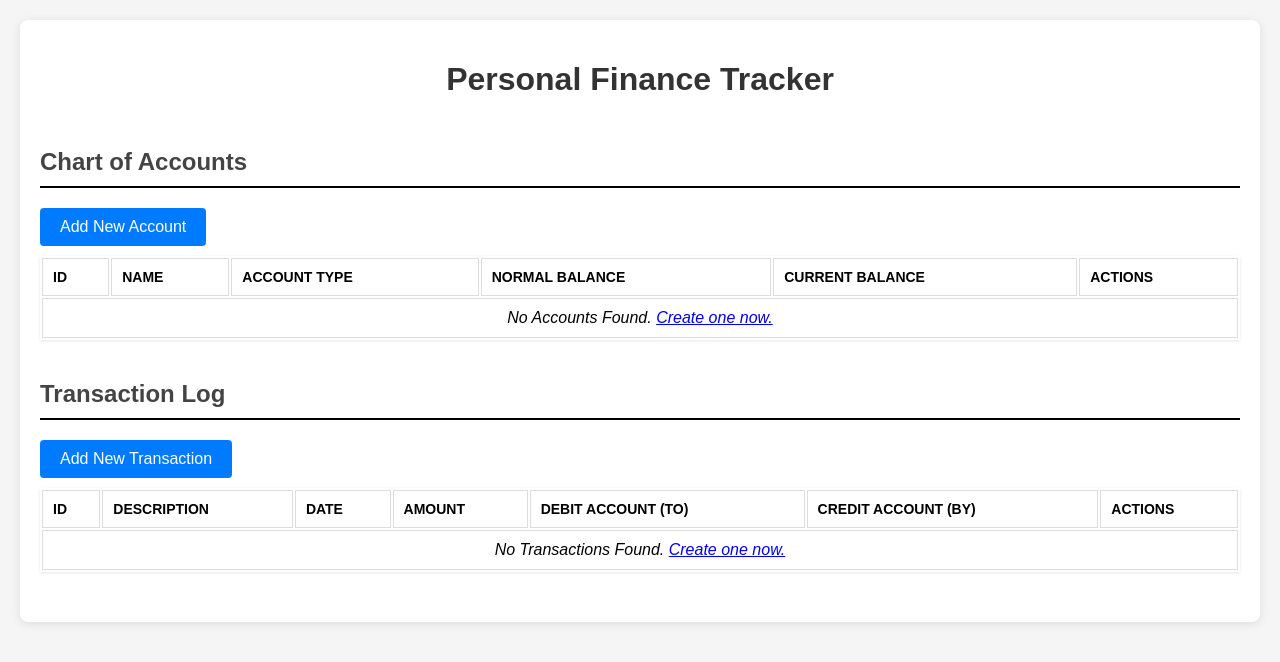
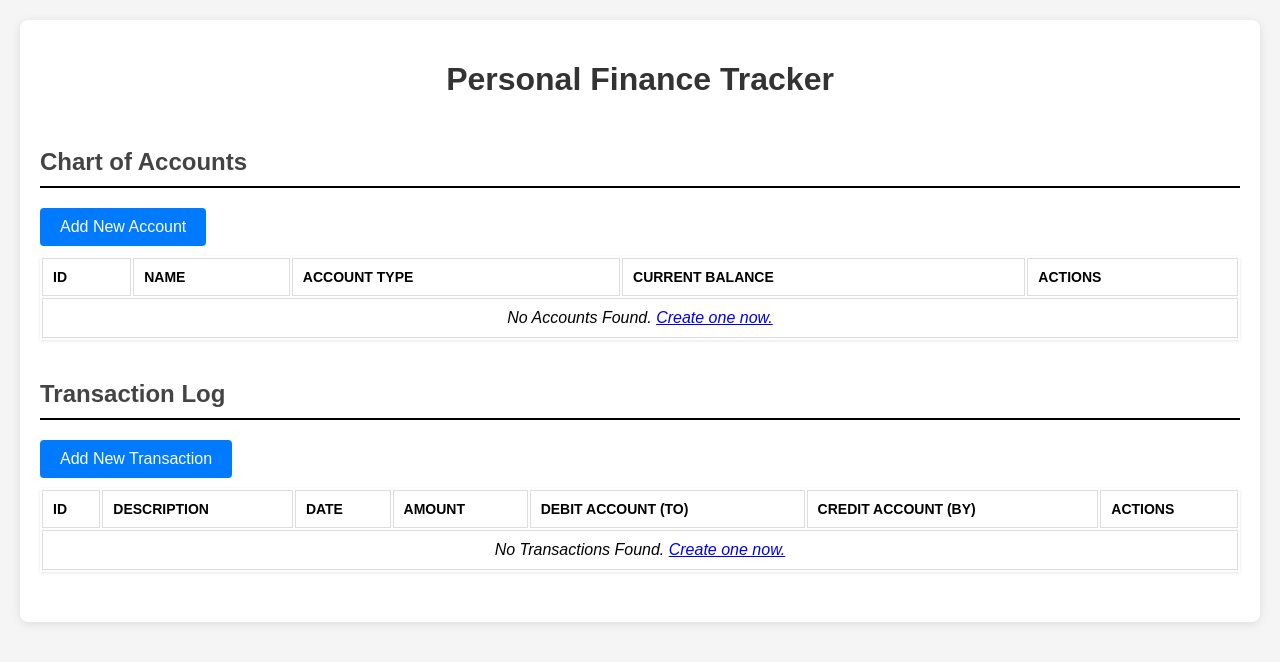
Before and after one commit to christianlaverde/pft, a Flask app: page / in a window 1280 px wide. Shown: the top 662 px of the page. Run offline with Flask 3, Linux system fonts and the light colour scheme.

Commit message:
Comment out NB on dashboard for simplicity's sake

```diff
--- a/templates/dashboard.html
+++ b/templates/dashboard.html
@@ -143,7 +143,7 @@
             <th>ID</th>
             <th>Name</th>
             <th>Account Type</th>
-            <th>Normal Balance</th>
+            <!-- <th>Normal Balance</th> -->
             <th>Current Balance</th>
             <th>Actions</th>
           </tr>
@@ -154,7 +154,7 @@
             <td>{{ account.id }}</td>
             <td>{{ account.name }}</td>
             <td>{{ account.type.value.capitalize() }}</td>
-            <td>{{ account.normal_balance.value.capitalize() }}</td>
+            <!-- <td>{{ account.normal_balance.value.capitalize() }}</td> -->
             <td class="amount">${{ account.get_balance() }}</td>
             <td>
               <button class="btn delete-btn" onclick="deleteAccount('{{ account.name }}', {{ account.id }})">Delete</button>
```
